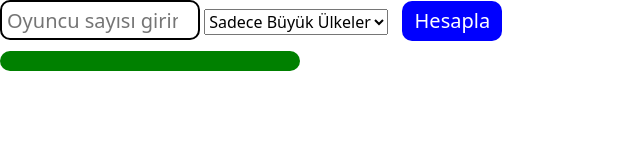
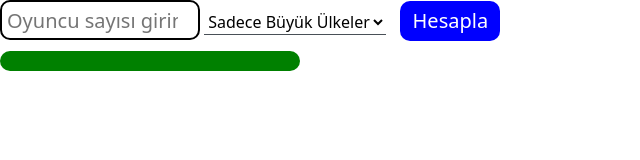
Before and after one commit to EdgeTypE/hoi4ulkesecme, a plain HTML site: page index.html in a window 1280 px wide. Shown: the whole page, without its empty margins (0-640 px from the left). Drawn offline with nearby package versions, Linux system fonts and the light colour scheme.

Commit message:
Update style.css

```diff
--- a/style.css
+++ b/style.css
@@ -1,4 +1,9 @@
-
+#countryOption {
+    background-color: #fff;
+    border: none;
+    border-radius: 0;
+    border-bottom: 1px solid #495057;
+  }
 
 #playerNumber { width: 200px; height: 40px; border: 2px solid black; border-radius: 10px; font-size: 20px; padding: 5px; }
 
```
